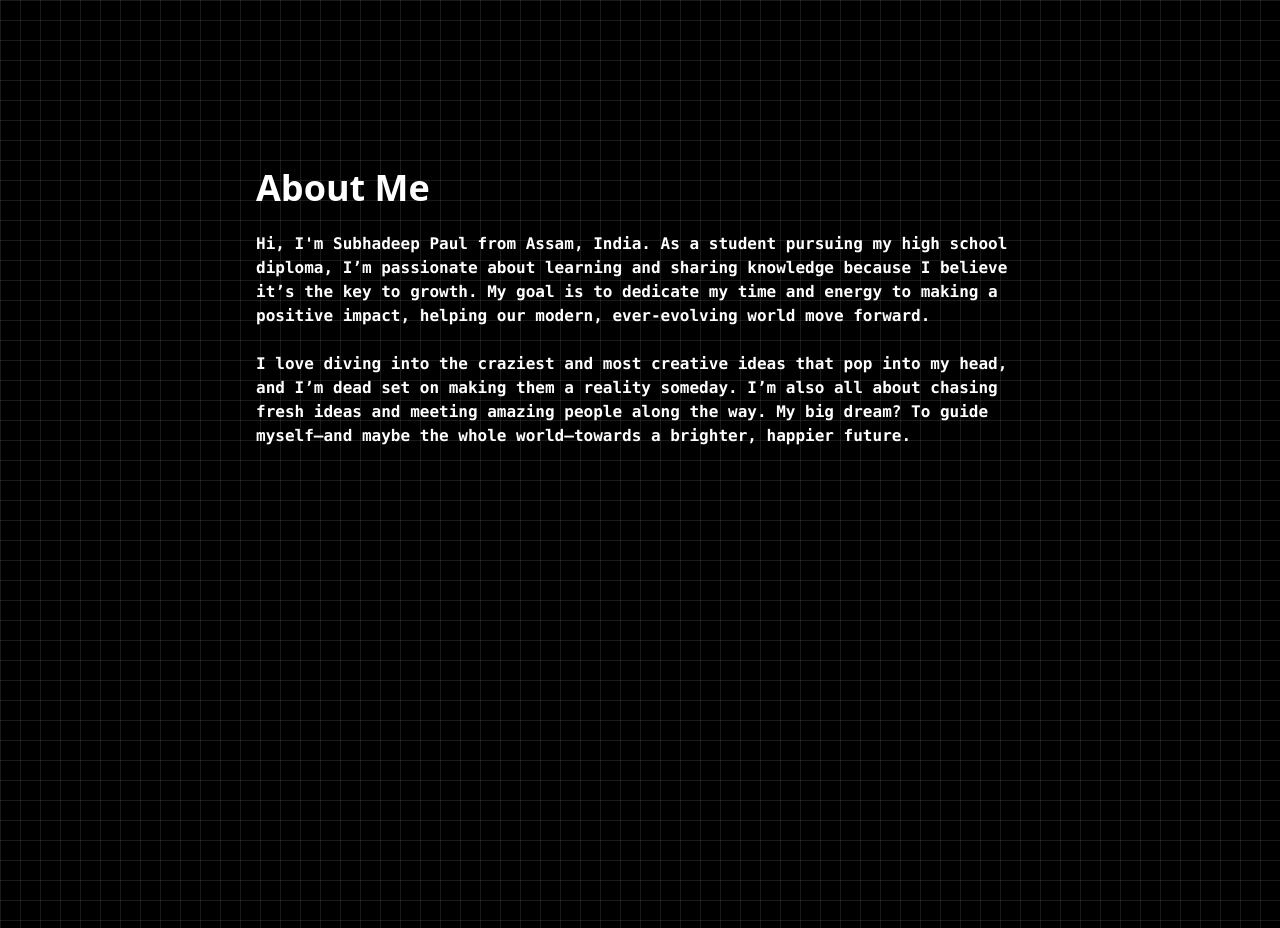
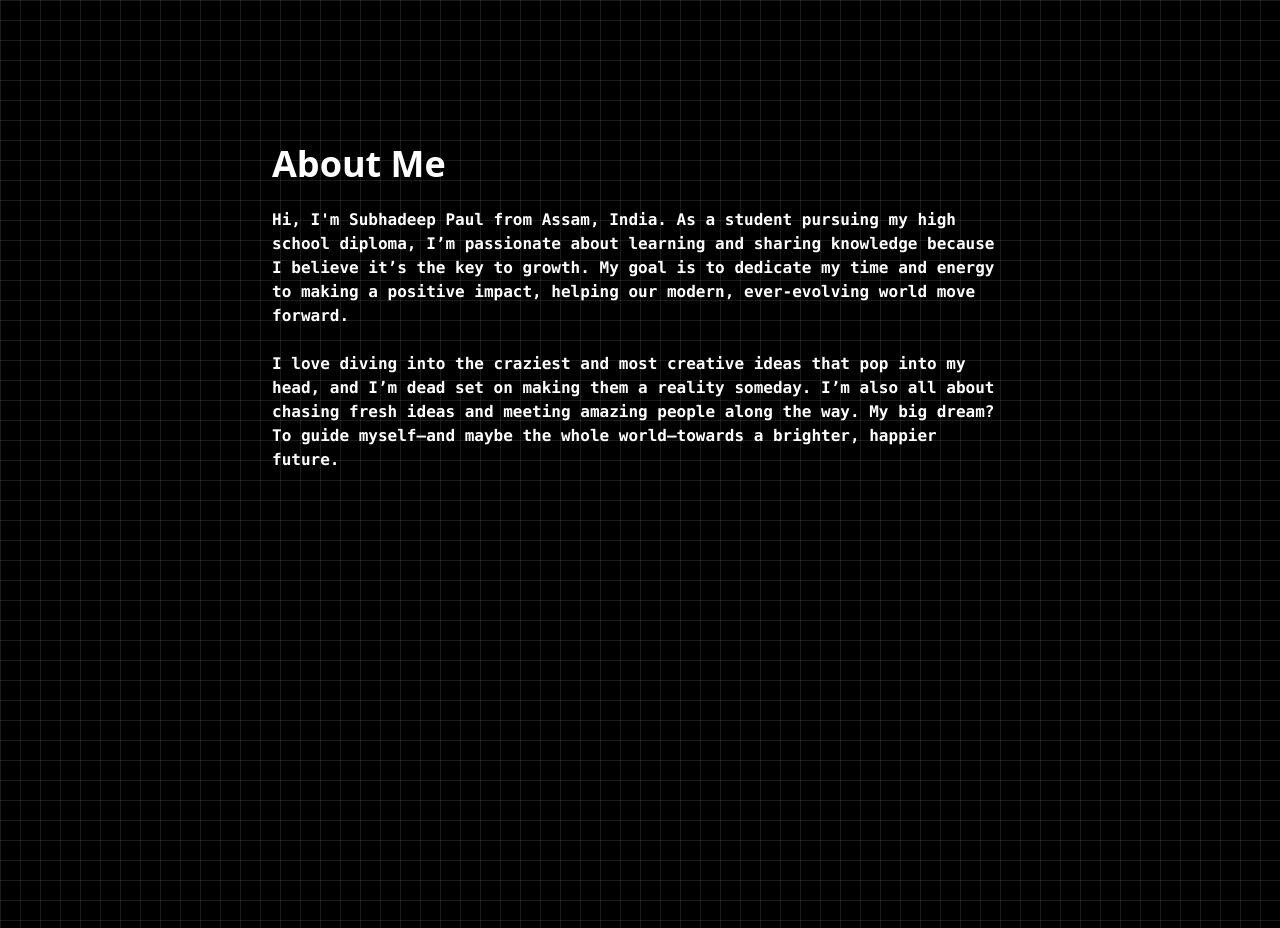
Before and after one commit to Subhadeep-Paul5/Rough-work-, a plain HTML site: page index.html in a window 1280 px wide. Shown: the part 880-1808 px from the top of the page. Drawn offline with nearby package versions, Linux system fonts and the light colour scheme.

Commit message:
Update index.html

```diff
--- a/index.html
+++ b/index.html
@@ -49,7 +49,7 @@
     <section id="circuit" class="relative min-h-screen flex items-center justify-center overflow-hidden">
         <!-- Circuit Background -->
         <div class="circuit-container"></div>
-        <div class="z-10 text-left max-w-3xl">
+        <div class="z-10 p-4 max-w-3xl">
             <h1 class="text-4xl font-bold mb-6">About Me</h1>
 
         <h2 class="text-1xl font-mono font-bold mb-6">
```
